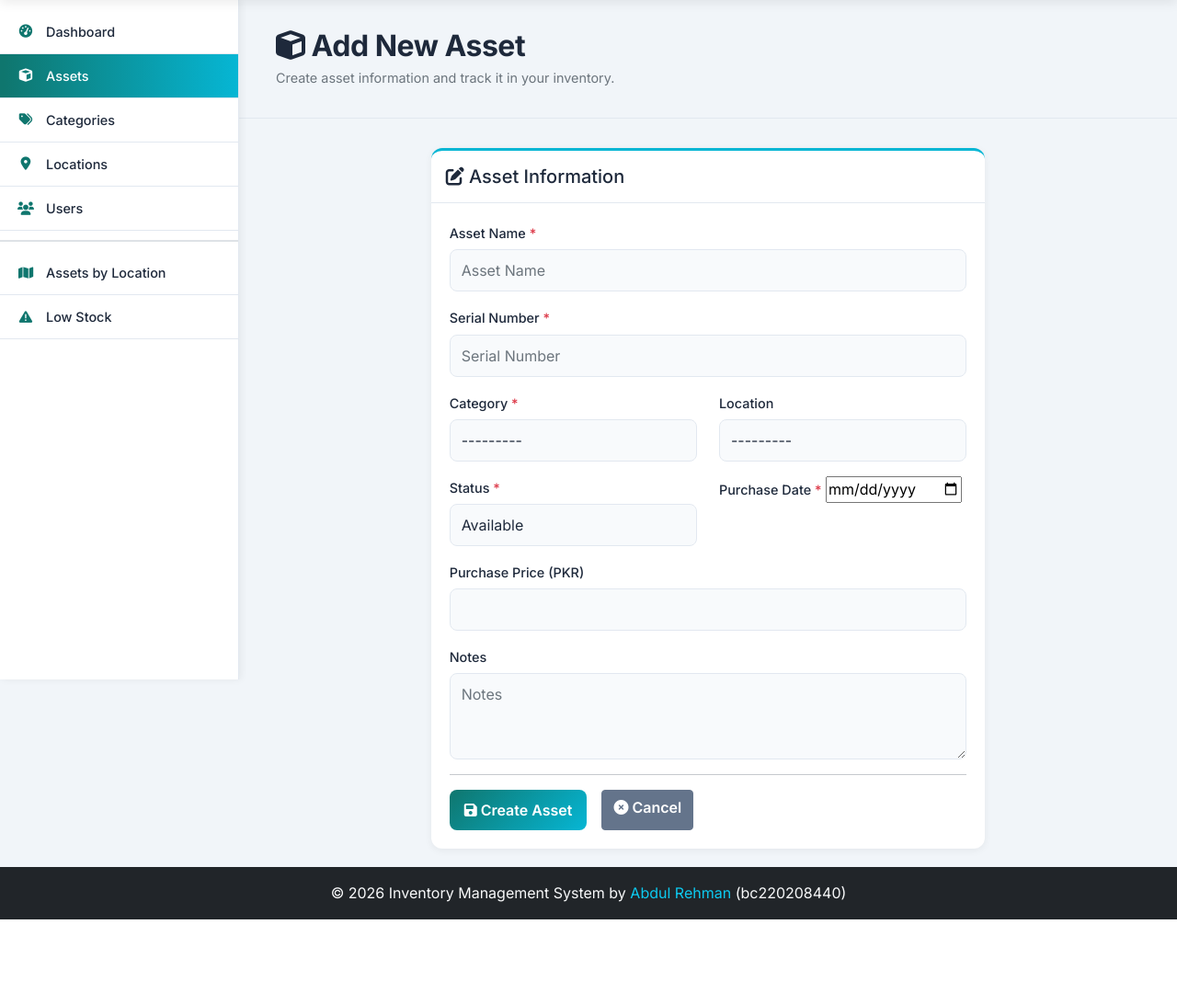
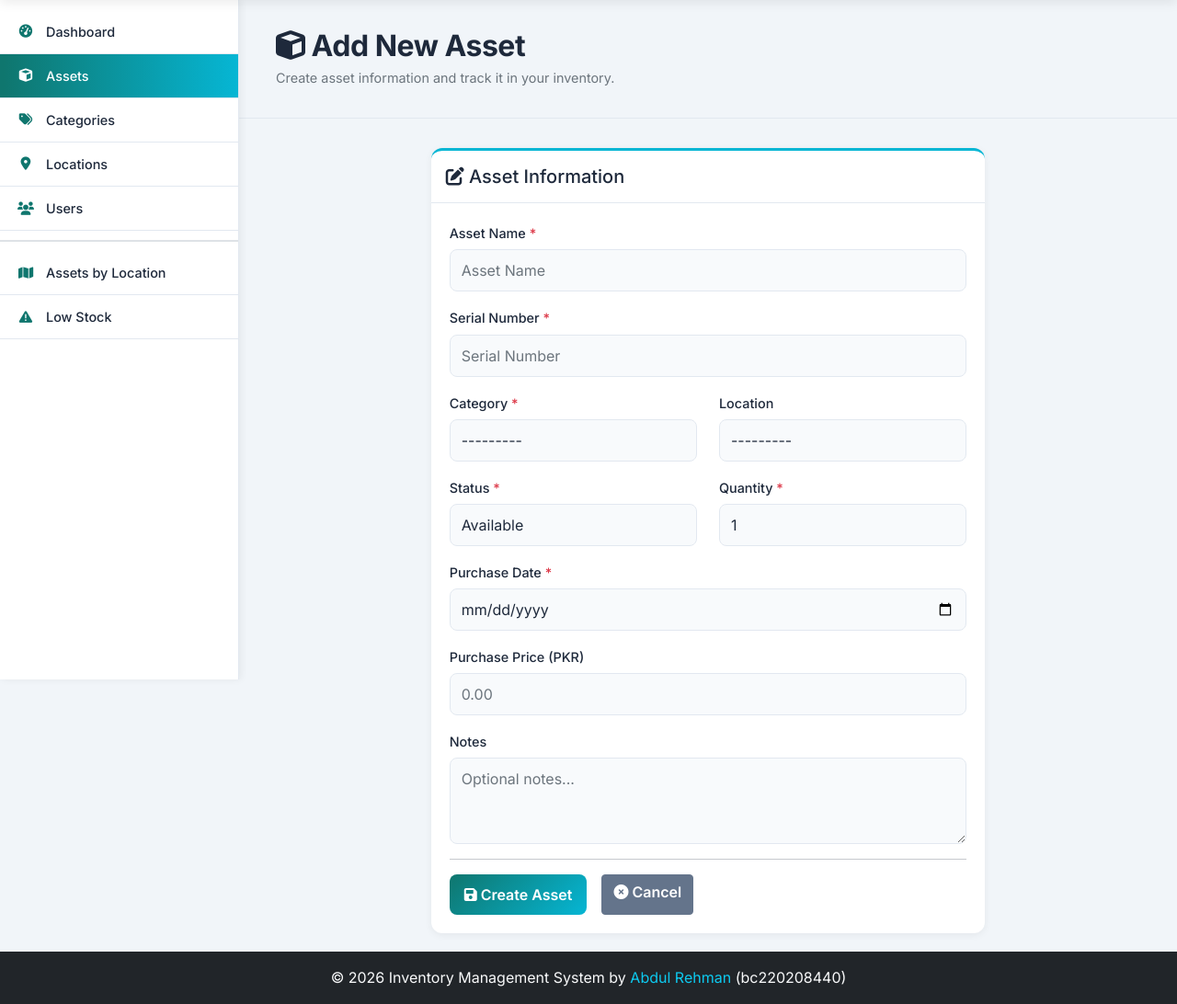
Before and after one commit to bc220208440/imsbyabdul, a Django app: page /assets/create/ in a window 1280 px wide. Shown: the part 61-1153 px from the top of the page at 92% size. Before the commit the page ends 1061 px from the top, so only its background shows below. Run offline with Django 5.2, Linux system fonts and the light colour scheme; a user stored in the database is signed in; tables that the repository leaves empty hold one stand-in row (values such as "Sample post").

Commit message:
fixed asset addition

```diff
--- a/assets/forms.py
+++ b/assets/forms.py
@@ -30,8 +30,6 @@
 
 class AssetForm(forms.ModelForm):
     """Form for creating and updating assets"""
-    purchase_date = forms.DateField(widget=forms.DateInput(attrs={'type': 'date'}))
-
     class Meta:
         model = Asset
         fields = ['name', 'serial_number', 'category', 'location', 'status', 'quantity', 'purchase_date', 'purchase_price', 'notes']
@@ -43,8 +41,8 @@
             'status': forms.Select(attrs={'class': 'form-control'}),
             'quantity': forms.NumberInput(attrs={'class': 'form-control', 'min': '1', 'placeholder': 'Quantity'}),
             'purchase_date': forms.DateInput(attrs={'class': 'form-control', 'type': 'date'}),
-            'purchase_price': forms.NumberInput(attrs={'class': 'form-control', 'step': '0.01'}),
-            'notes': forms.Textarea(attrs={'class': 'form-control', 'rows': 3, 'placeholder': 'Notes'}),
+            'purchase_price': forms.NumberInput(attrs={'class': 'form-control', 'step': '0.01', 'placeholder': '0.00'}),
+            'notes': forms.Textarea(attrs={'class': 'form-control', 'rows': 3, 'placeholder': 'Optional notes...'}),
         }
 
 
--- a/assets/views.py
+++ b/assets/views.py
@@ -168,6 +168,7 @@
         context = super().get_context_data(**kwargs)
         context['action'] = 'Create'
         context['title'] = 'Add New Asset'
+        context['user_role'] = self.request.user.role
         return context
 
 
--- a/templates/assets/asset_form.html
+++ b/templates/assets/asset_form.html
@@ -93,18 +93,31 @@
                             {% endif %}
                         </div>
 
-                        <!-- Purchase Date Field -->
+                        <!-- Quantity Field -->
                         <div class="col-md-6 mb-3">
-                            <label for="{{ form.purchase_date.id_for_label }}" class="form-label">
-                                Purchase Date <span class="text-danger">*</span>
+                            <label for="{{ form.quantity.id_for_label }}" class="form-label">
+                                Quantity <span class="text-danger">*</span>
                             </label>
-                            {{ form.purchase_date }}
-                            {% if form.purchase_date.errors %}
+                            {{ form.quantity }}
+                            {% if form.quantity.errors %}
                                 <div class="invalid-feedback d-block" style="color: #ef4444;">
-                                    <small><i class="fas fa-exclamation-triangle"></i> {{ form.purchase_date.errors }}</small>
+                                    <small><i class="fas fa-exclamation-triangle"></i> {{ form.quantity.errors }}</small>
                                 </div>
                             {% endif %}
                         </div>
+                    </div>
+
+                    <!-- Purchase Date Field -->
+                    <div class="mb-3">
+                        <label for="{{ form.purchase_date.id_for_label }}" class="form-label">
+                            Purchase Date <span class="text-danger">*</span>
+                        </label>
+                        {{ form.purchase_date }}
+                        {% if form.purchase_date.errors %}
+                            <div class="invalid-feedback d-block" style="color: #ef4444;">
+                                <small><i class="fas fa-exclamation-triangle"></i> {{ form.purchase_date.errors }}</small>
+                            </div>
+                        {% endif %}
                     </div>
 
                     <!-- Purchase Price Field (if admin) -->
```
